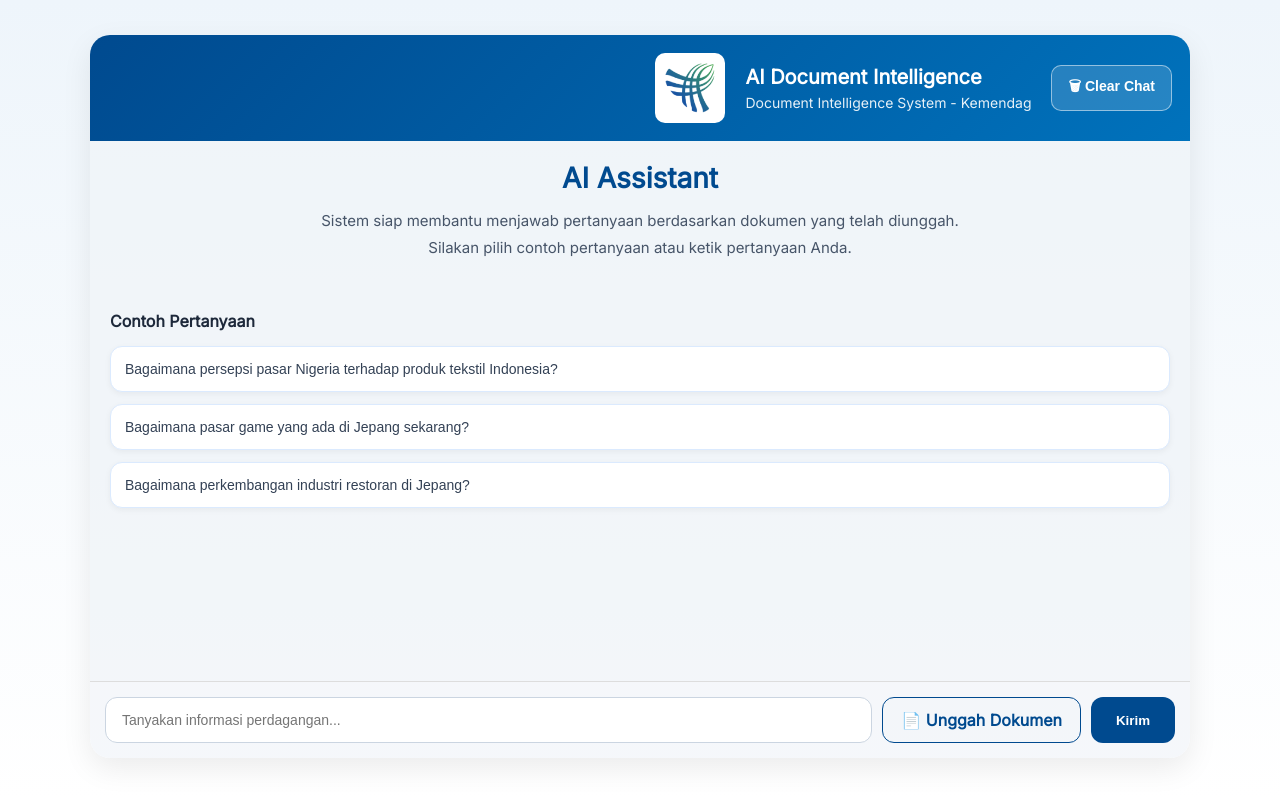
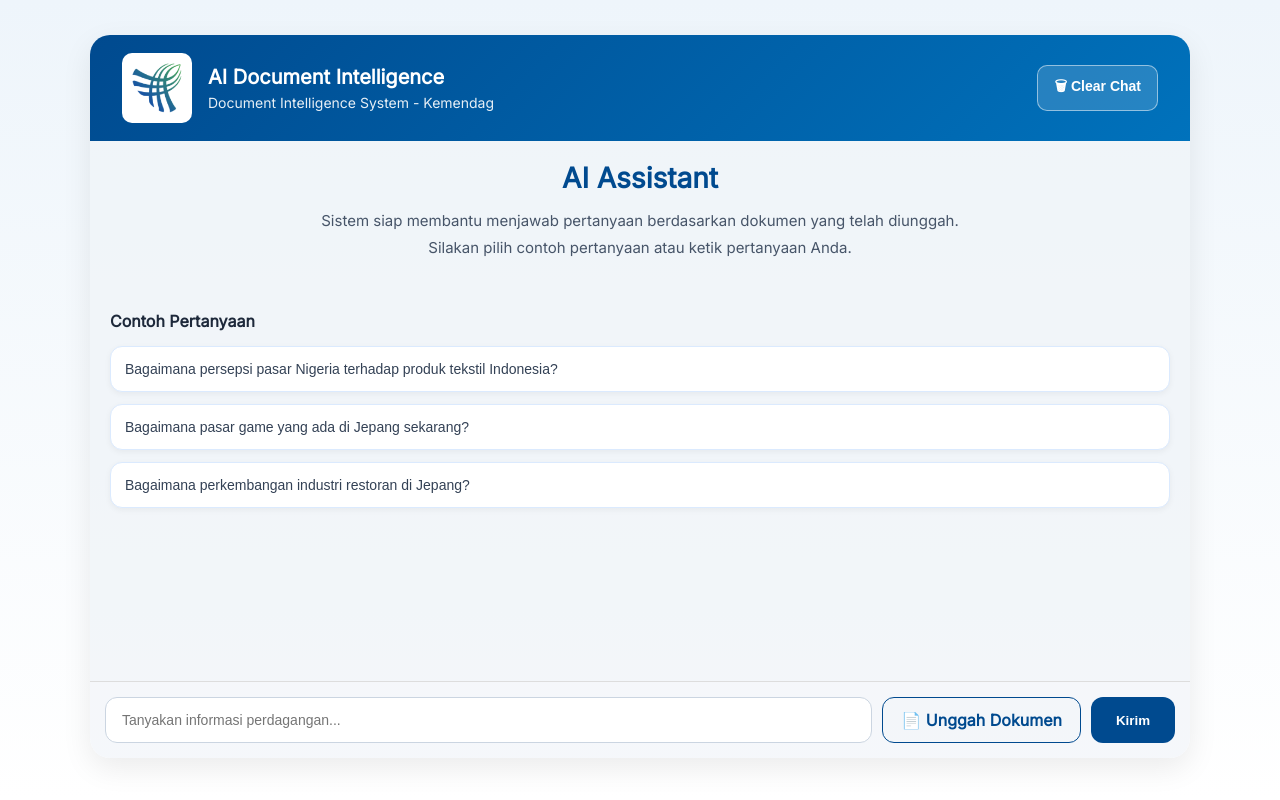
Before and after one commit to SheanElliora/pkl-kemendag-ai-assistant, a React (Vite) app in the folder frontend/: page / in a window 1280 px wide. Built offline with nearby package versions, Linux system fonts and the light colour scheme.

Commit message:
Perbaiki posisi header dan logo pada antarmuka chatbot

```diff
--- a/frontend/src/App.jsx
+++ b/frontend/src/App.jsx
@@ -265,142 +265,82 @@ overflow:"hidden"
 
 
              {/* HEADER */}
-
         <div
-
           style={{
-
             background:
               "linear-gradient(135deg, #004a8f, #0072bc)",
-
-color:"white",
-
-padding:"18px",
-
-display:"flex",
-
-alignItems:"center",
-
-justifyContent:"space-between",
-
-gap:"20px"
-
+            color: "white",
+            padding: "18px 32px",
+            display: "flex",
+            alignItems: "center",
+            justifyContent: "space-between",
+            gap: "20px"
           }}
-
         >
 
+          {/* Logo + Text */}
           <div
-
             style={{
-
-display:"flex",
-
-alignItems:"center",
-
-gap:"20px",
-
-flex:1
-
+              display: "flex",
+              alignItems: "center",
+              gap: "16px"
             }}
-
-></div>
+          >
 
             <img
-
               src="/logo kemendag.png"
-
               alt="Logo Kemendag"
-
               style={{
-
-width:"70px",
-
-height:"70px",
-
-objectFit:"cover",
-
-background:"white",
-
-borderRadius:"10px",
-
-padding:"0"
-
+                width: "70px",
+                height: "70px",
+                objectFit: "cover",
+                background: "white",
+                borderRadius: "10px",
+                padding: "0",
+                flexShrink: 0
               }}
-
             />
 
-
-<div>
-
+            <div style={{ textAlign: "left" }}>
 
               <h2
-
                 style={{
-
-margin:0,
-
-fontSize:"20px",
-
-fontWeight:"700"
-
+                  margin: 0,
+                  fontSize: "20px",
+                  fontWeight: "700"
                 }}
-
               >
-
                 AI Document Intelligence
-
               </h2>
 
-
               <p
-
                 style={{
-
-margin:"5px 0 0",
-
-fontSize:"14px",
-
-opacity:0.9
-
+                  margin: "5px 0 0",
+                  fontSize: "14px",
+                  opacity: 0.9
                 }}
-
               >
-
                 Document Intelligence System - Kemendag
-
               </p>
 
-
+            </div>
           </div>
 
+          {/* Button */}
           <button
-
             style={{
-
-background:"rgba(255,255,255,0.15)",
-
-color:"white",
-
-border:"1px solid rgba(255,255,255,0.5)",
-
-padding:"10px 16px",
-
-borderRadius:"10px",
-
-cursor:"pointer",
-
-fontWeight:"600",
-
-fontSize:"14px"
-
+              background: "rgba(255,255,255,0.15)",
+              color: "white",
+              border: "1px solid rgba(255,255,255,0.5)",
+              padding: "10px 16px",
+              borderRadius: "10px",
+              cursor: "pointer",
+              fontWeight: "600",
+              fontSize: "14px"
             }}
-
           >
-
             🗑 Clear Chat
-
           </button>
-
 
         </div>
 
```
Lines whose indentation alone changed are shown as unchanged.
